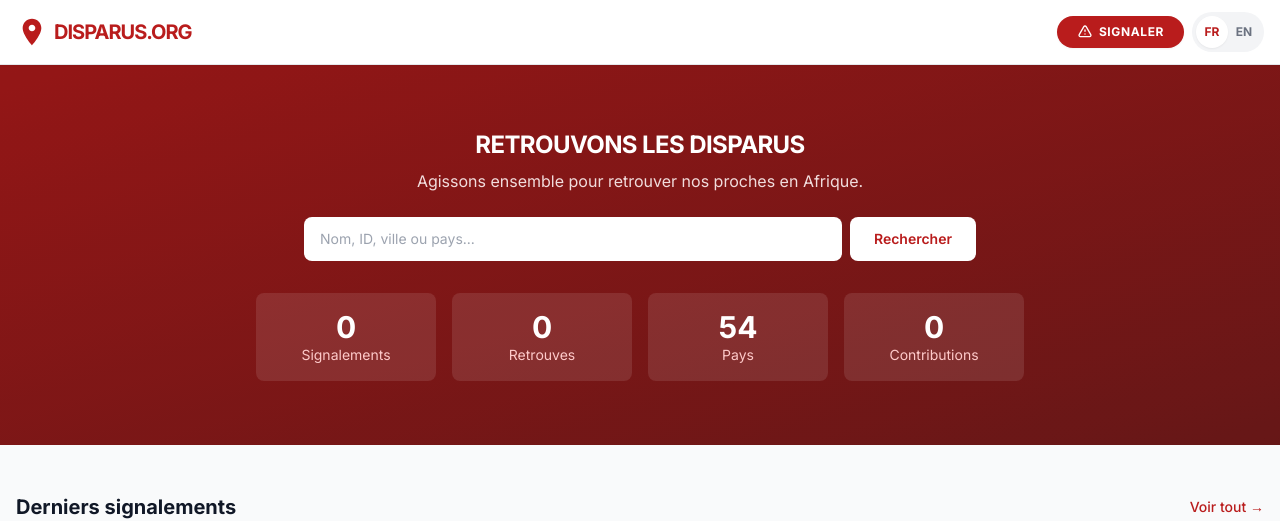
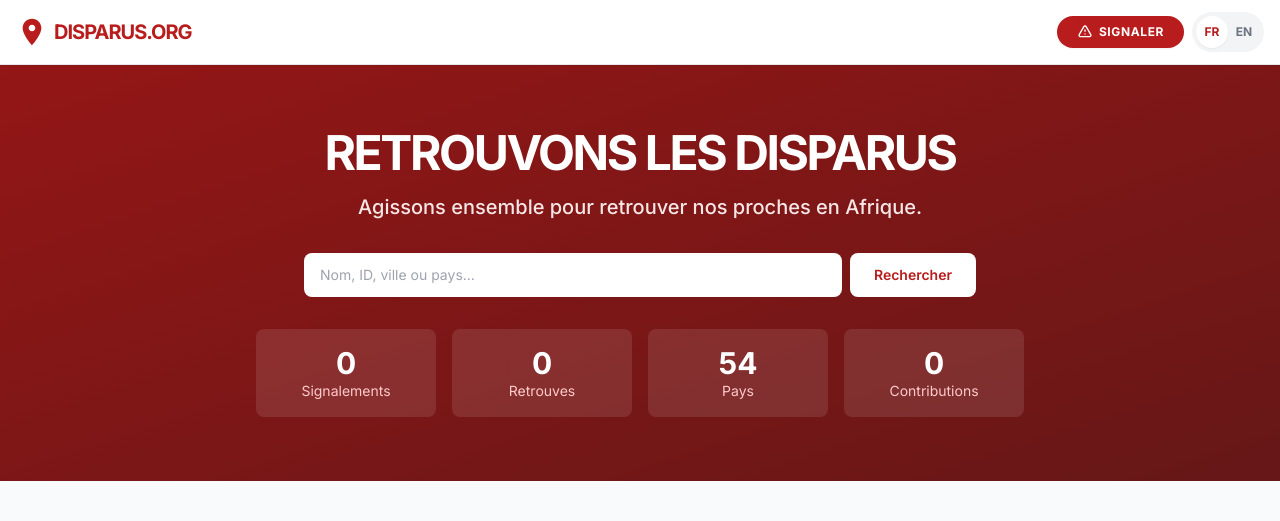
Before and after one commit to moa-digitalagency/DisparusOrg, a Flask app: page / in a window 1280 px wide. Shown: the top 521 px of the page. Run offline with Flask 3, Linux system fonts and the light colour scheme; data that the repository does not hold is empty; some libraries are stand-ins or nearby versions.

Commit message:
Increase the size and impact of the main text on the homepage
Update the main heading and paragraph text in `templates/index.html` with larger font sizes and bolder weights to enhance visual impact.

Replit-Commit-Author: Agent
Replit-Commit-Session-Id: 7e3ac617-a53f-47e9-b89c-b81520e75bd1
Replit-Commit-Checkpoint-Type: intermediate_checkpoint
Replit-Commit-Event-Id: 98f73899-3915-4e9c-9588-5ce42738f75b
Replit-Commit-Screenshot-Url: https://storage.googleapis.com/screenshot-production-us-central1/8d7a2d25-8743-4958-8064-512e4774d594/7e3ac617-a53f-47e9-b89c-b81520e75bd1/hVpWmdi
Replit-Helium-Checkpoint-Created: true

```diff
--- a/templates/index.html
+++ b/templates/index.html
@@ -7,10 +7,10 @@
     <div class="absolute inset-0 bg-black/20"></div>
     <div class="max-w-7xl mx-auto px-4 relative z-10">
         <div class="text-center max-w-3xl mx-auto">
-            <h1 class="text-xl md:text-2xl font-bold mb-2 tracking-tight uppercase" data-testid="text-hero-title">
+            <h1 class="text-4xl md:text-5xl font-black mb-4 tracking-tighter leading-tight uppercase" data-testid="text-hero-title">
                 {% if get_locale() == 'fr' %}Retrouvons les Disparus{% else %}Find the Missing{% endif %}
             </h1>
-            <p class="text-sm md:text-base text-red-50 mb-6 opacity-90">
+            <p class="text-lg md:text-xl text-red-50 mb-8 font-medium opacity-95">
                 {% if get_locale() == 'fr' %}
                     Agissons ensemble pour retrouver nos proches en Afrique.
                 {% else %}
```
